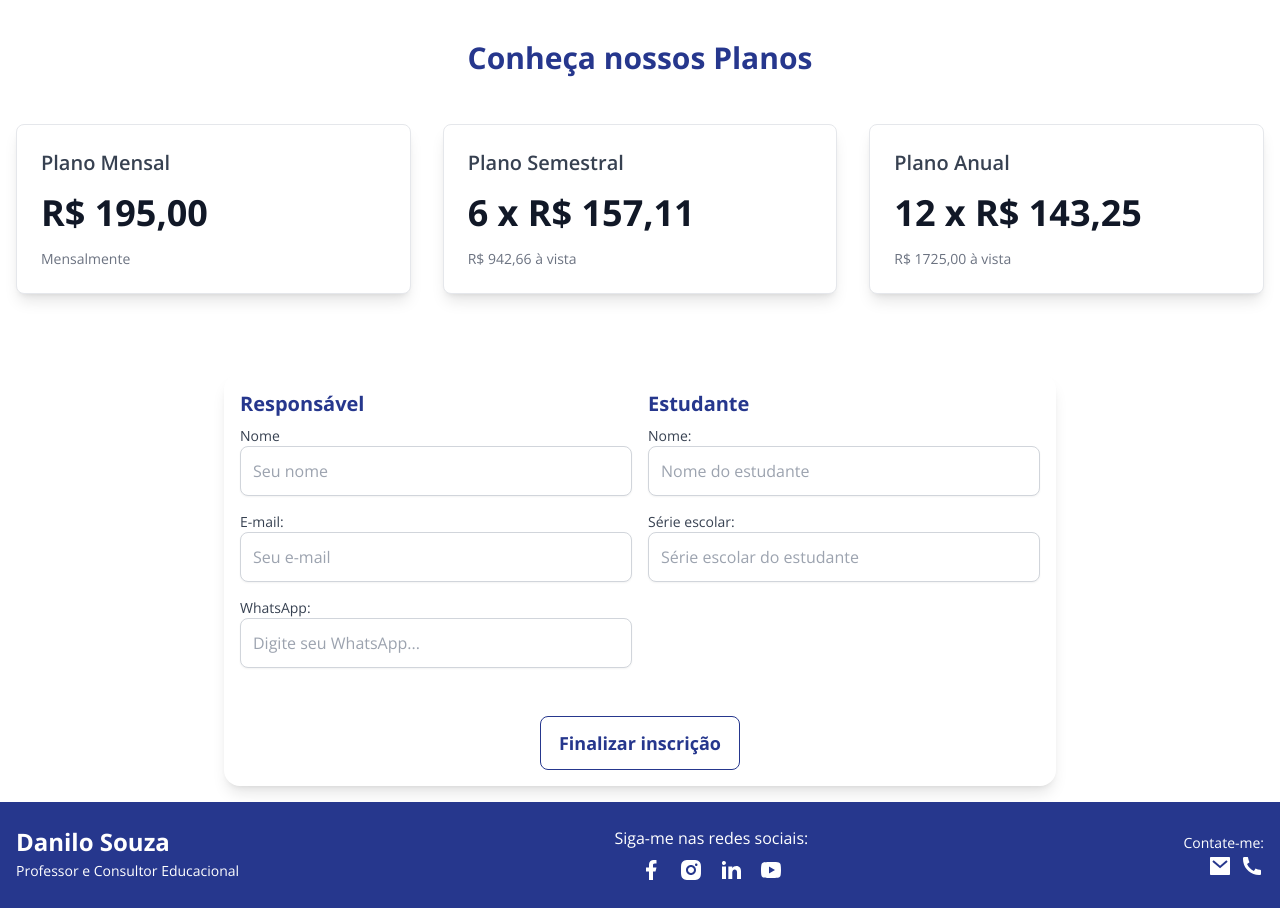
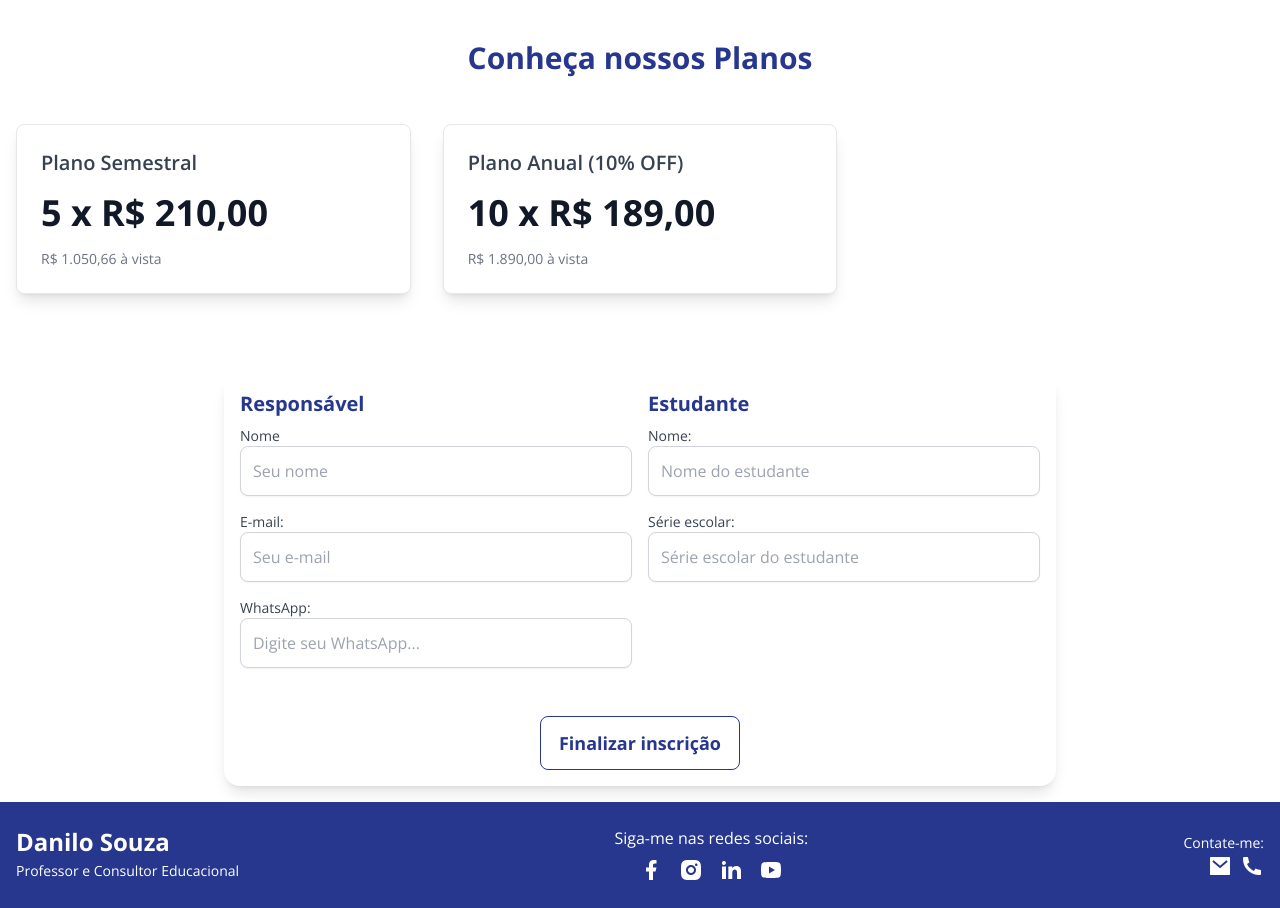
Before and after one commit to SteveSilvas/dan-matema, a Next.js app: page /curso-alfabetizacao-matematica in a window 1280 px wide. Shown: the part 2440-3348 px from the top of the page. Built offline with nearby package versions, Linux system fonts and the light colour scheme.

Commit message:
Ajuste nos preços dos planos do curso de matemática.

```diff
--- a/src/app/curso-alfabetizacao-matematica/Plain/index.tsx
+++ b/src/app/curso-alfabetizacao-matematica/Plain/index.tsx
@@ -4,25 +4,21 @@ const Plain: React.FC = () => {
     return (
         <section className="w-full bg-white py-16">
             <div className="container mx-auto px-4">
-                <h2 className="text-3xl font-bold text-center text-blue_d mb-12">Conheça nossos Planos</h2>
+                <h2 className="text-3xl font-bold text-center text-blue_d mb-12">
+                    Conheça nossos Planos
+                </h2>
 
                 <div className="grid grid-cols-1 md:grid-cols-3 gap-8">
                     <div className="p-6 border rounded-lg shadow-lg bg-white">
-                        <h3 className="text-xl font-semibold text-gray-700 mb-4">Plano Mensal</h3>
-                        <p className="text-4xl font-bold text-gray-900 mb-4">R$ 195,00</p>
-                        <p className="text-sm text-gray-500">Mensalmente</p>
+                        <h3 className="text-xl font-semibold text-gray-700 mb-4">Plano Semestral</h3>
+                        <p className="text-4xl font-bold text-gray-900 mb-4">5 x R$ 210,00</p>
+                        <p className="text-sm text-gray-500">R$ 1.050,66 à vista</p>
                     </div>
 
                     <div className="p-6 border rounded-lg shadow-lg bg-white">
-                        <h3 className="text-xl font-semibold text-gray-700 mb-4">Plano Semestral</h3>
-                        <p className="text-4xl font-bold text-gray-900 mb-4">6 x R$ 157,11</p>
-                        <p className="text-sm text-gray-500">R$ 942,66 à vista</p>
-                    </div>
-
-                    <div className="p-6 border rounded-lg shadow-lg bg-white">
-                        <h3 className="text-xl font-semibold text-gray-700 mb-4">Plano Anual</h3>
-                        <p className="text-4xl font-bold text-gray-900 mb-4">12 x R$ 143,25</p>
-                        <p className="text-sm text-gray-500">R$ 1725,00 à vista</p>
+                        <h3 className="text-xl font-semibold text-gray-700 mb-4">Plano Anual (10% OFF)</h3>
+                        <p className="text-4xl font-bold text-gray-900 mb-4">10 x R$ 189,00</p>
+                        <p className="text-sm text-gray-500">R$ 1.890,00 à vista</p>
                     </div>
                 </div>
             </div>
```
